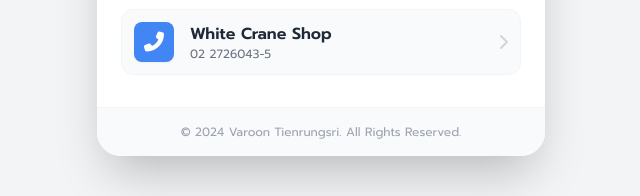
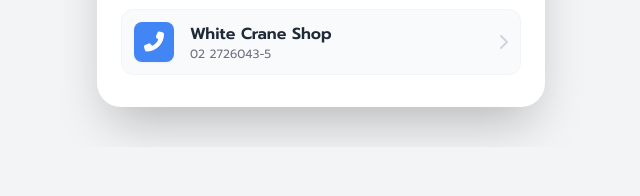
Before and after one commit to whitecraneaquarium/GM, a plain HTML site: page index.html in a window 1280 px wide. Shown: the part 955-1151 px from the top of the page, without its empty margins (319-959 px from the left). After the commit the page ends 1102 px from the top, so only its background shows below. Drawn offline with nearby package versions, Linux system fonts and the light colour scheme.

Commit message:
Update index.html

```diff
--- a/index.html
+++ b/index.html
@@ -182,10 +182,7 @@
 
         </div>
 
-        <!-- Footer -->
-        <div class="bg-gray-50 py-4 text-center text-xs text-gray-400 border-t border-gray-100">
-             &copy; 2024 Varoon Tienrungsri. All Rights Reserved.
-        </div>
+
     </div>
 
     <script>
@@ -226,4 +223,5 @@ S
         }
     </script>
 </body>
+
 </html>
```
